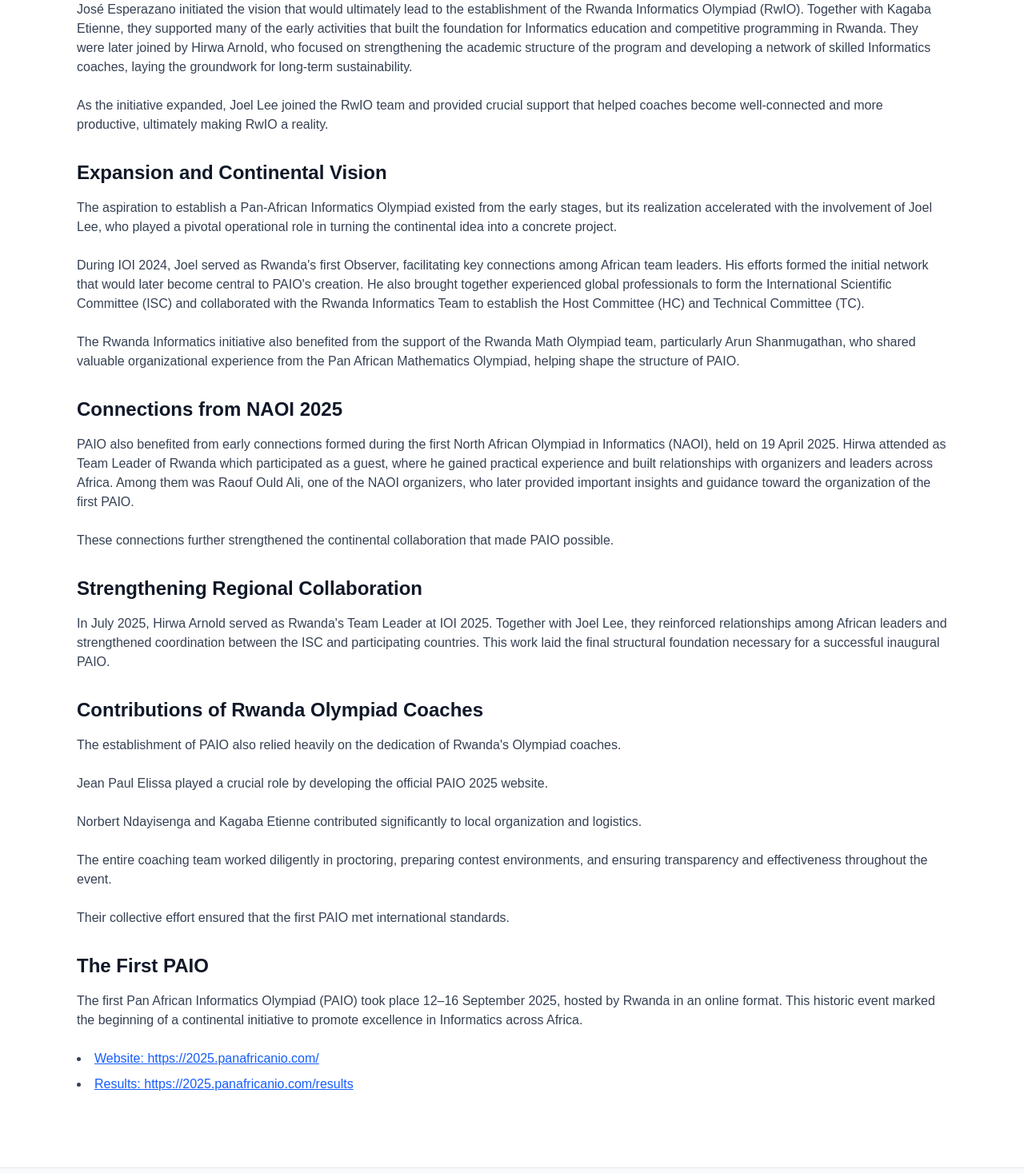
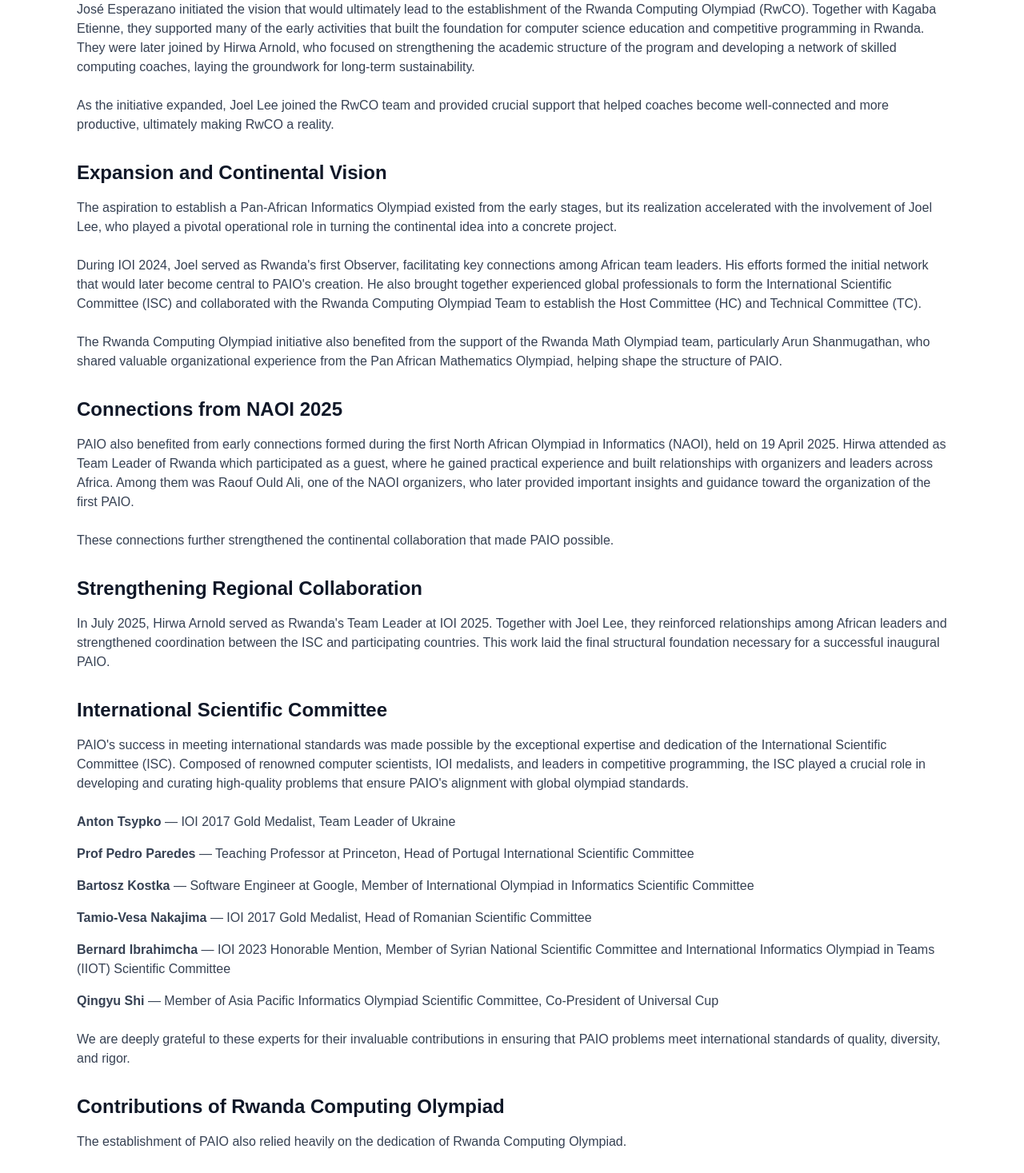
Before and after one commit to panafricanio/paio-general, a Next.js app: page /organization/history in a window 1280 px wide. Shown: the part 360-1827 px from the top of the page at 80% size. Built offline with nearby package versions, Linux system fonts and the light colour scheme.

Commit message:
Edit contact details and thank ISC in history

```diff
--- a/src/app/organization/history/page.tsx
+++ b/src/app/organization/history/page.tsx
@@ -16,10 +16,10 @@
 
             <h2 className="text-2xl font-bold mt-8 mb-4 text-gray-900">Early Foundations</h2>
             <p className="mb-6">
-              José Esperazano initiated the vision that would ultimately lead to the establishment of the Rwanda Informatics Olympiad (RwIO). Together with Kagaba Etienne, they supported many of the early activities that built the foundation for Informatics education and competitive programming in Rwanda. They were later joined by Hirwa Arnold, who focused on strengthening the academic structure of the program and developing a network of skilled Informatics coaches, laying the groundwork for long-term sustainability.
+              José Esperazano initiated the vision that would ultimately lead to the establishment of the Rwanda Computing Olympiad (RwCO). Together with Kagaba Etienne, they supported many of the early activities that built the foundation for computer science education and competitive programming in Rwanda. They were later joined by Hirwa Arnold, who focused on strengthening the academic structure of the program and developing a network of skilled computing coaches, laying the groundwork for long-term sustainability.
             </p>
             <p className="mb-6">
-              As the initiative expanded, Joel Lee joined the RwIO team and provided crucial support that helped coaches become well-connected and more productive, ultimately making RwIO a reality.
+              As the initiative expanded, Joel Lee joined the RwCO team and provided crucial support that helped coaches become well-connected and more productive, ultimately making RwCO a reality.
             </p>
 
             <h2 className="text-2xl font-bold mt-8 mb-4 text-gray-900">Expansion and Continental Vision</h2>
@@ -27,10 +27,10 @@
               The aspiration to establish a Pan-African Informatics Olympiad existed from the early stages, but its realization accelerated with the involvement of Joel Lee, who played a pivotal operational role in turning the continental idea into a concrete project.
             </p>
             <p className="mb-6">
-              During IOI 2024, Joel served as Rwanda's first Observer, facilitating key connections among African team leaders. His efforts formed the initial network that would later become central to PAIO's creation. He also brought together experienced global professionals to form the International Scientific Committee (ISC) and collaborated with the Rwanda Informatics Team to establish the Host Committee (HC) and Technical Committee (TC).
+              During IOI 2024, Joel served as Rwanda's first Observer, facilitating key connections among African team leaders. His efforts formed the initial network that would later become central to PAIO's creation. He also brought together experienced global professionals to form the International Scientific Committee (ISC) and collaborated with the Rwanda Computing Olympiad Team to establish the Host Committee (HC) and Technical Committee (TC).
             </p>
             <p className="mb-6">
-              The Rwanda Informatics initiative also benefited from the support of the Rwanda Math Olympiad team, particularly Arun Shanmugathan, who shared valuable organizational experience from the Pan African Mathematics Olympiad, helping shape the structure of PAIO.
+              The Rwanda Computing Olympiad initiative also benefited from the support of the Rwanda Math Olympiad team, particularly Arun Shanmugathan, who shared valuable organizational experience from the Pan African Mathematics Olympiad, helping shape the structure of PAIO.
             </p>
 
             <h2 className="text-2xl font-bold mt-8 mb-4 text-gray-900">Connections from NAOI 2025</h2>
@@ -46,9 +46,30 @@
               In July 2025, Hirwa Arnold served as Rwanda's Team Leader at IOI 2025. Together with Joel Lee, they reinforced relationships among African leaders and strengthened coordination between the ISC and participating countries. This work laid the final structural foundation necessary for a successful inaugural PAIO.
             </p>
 
-            <h2 className="text-2xl font-bold mt-8 mb-4 text-gray-900">Contributions of Rwanda Olympiad Coaches</h2>
+            <h2 className="text-2xl font-bold mt-8 mb-4 text-gray-900">International Scientific Committee</h2>
             <p className="mb-6">
-              The establishment of PAIO also relied heavily on the dedication of Rwanda's Olympiad coaches.
+              PAIO's success in meeting international standards was made possible by the exceptional expertise and dedication of the International Scientific Committee (ISC). Composed of renowned computer scientists, IOI medalists, and leaders in competitive programming, the ISC played a crucial role in developing and curating high-quality problems that ensure PAIO's alignment with global olympiad standards.
+            </p>
+
+            <p className="mb-4"><strong>Anton Tsypko</strong> — IOI 2017 Gold Medalist, Team Leader of Ukraine</p>
+
+            <p className="mb-4"><strong>Prof Pedro Paredes</strong> — Teaching Professor at Princeton, Head of Portugal International Scientific Committee</p>
+
+            <p className="mb-4"><strong>Bartosz Kostka</strong> — Software Engineer at Google, Member of International Olympiad in Informatics Scientific Committee</p>
+
+            <p className="mb-4"><strong>Tamio-Vesa Nakajima</strong> — IOI 2017 Gold Medalist, Head of Romanian Scientific Committee</p>
+
+            <p className="mb-4"><strong>Bernard Ibrahimcha</strong> — IOI 2023 Honorable Mention, Member of Syrian National Scientific Committee and International Informatics Olympiad in Teams (IIOT) Scientific Committee</p>
+
+            <p className="mb-6"><strong>Qingyu Shi</strong> — Member of Asia Pacific Informatics Olympiad Scientific Committee, Co-President of Universal Cup</p>
+
+            <p className="mb-6">
+              We are deeply grateful to these experts for their invaluable contributions in ensuring that PAIO problems meet international standards of quality, diversity, and rigor.
+            </p>
+
+            <h2 className="text-2xl font-bold mt-8 mb-4 text-gray-900">Contributions of Rwanda Computing Olympiad</h2>
+            <p className="mb-6">
+              The establishment of PAIO also relied heavily on the dedication of Rwanda Computing Olympiad.
             </p>
             <p className="mb-6">
               Jean Paul Elissa played a crucial role by developing the official PAIO 2025 website.
--- a/src/app/organization/members/page.tsx
+++ b/src/app/organization/members/page.tsx
@@ -5,14 +5,14 @@
   const countries = [
     { name: 'Algeria', website: 'https://algerianoi.com/', email: 'contact@algerianoi.com', flag: '🇩🇿' },
     { name: 'Djibouti', website: '', email: '', flag: '🇩🇯' },
-    { name: 'Egypt', website: 'http://www.eoi.eg/', email: 'info@eoi.eg', flag: '🇪🇬' },
+    { name: 'Egypt', website: 'https://www.eoi.eg/', email: 'info@eoi.eg', flag: '🇪🇬' },
     { name: 'Ghana', website: 'https://www.africanintelclub.com/', email: 'info@africanintelclub.com', flag: '🇬🇭' },
     { name: 'Kenya', website: '', email: '', flag: '🇰🇪' },
     { name: 'Libya', website: 'https://loi.lati.ly/', email: 'safwan.bouna@lati.ly', flag: '🇱🇾' },
-    { name: 'Mali', website: 'robotsmali.org.', email: 'info@robotsmali.org', flag: '🇲🇱' },
+    { name: 'Mali', website: 'https://robotsmali.org.', email: 'info@robotsmali.org', flag: '🇲🇱' },
     { name: 'Morocco', website: 'https://www.morocco-ioi.com/', email: 'moroccanolympiadinformatics@gmail.com', flag: '🇲🇦' },
     { name: 'Nigeria', website: 'https://www.nmc.edu.ng/', email: 'ojbamidele@nmc.edu.ng', flag: '🇳🇬' },
-    { name: 'Rwanda', website: 'rwandainformaticsolympiad@gmail.com', email: 'https://www.rwandainformatics.org/', flag: '🇷🇼' },
+    { name: 'Rwanda', website: 'https://www.rwandacomputing.org/', email: 'contact@rwandacomputing.org', flag: '🇷🇼' },
     { name: 'South Africa', website: 'https://www.iitpsa.org.za/', email: 'info@olympiad.org.za', flag: '🇿🇦' },
     { name: 'Tunisia', website: 'https://www.facebook.com/ITA.Tunisia', email: 'info.tunisian.association@gmail.com', flag: '🇹🇳' },
     { name: 'Zimbabwe', website: '', email: '', flag: '🇿🇼' }
```
